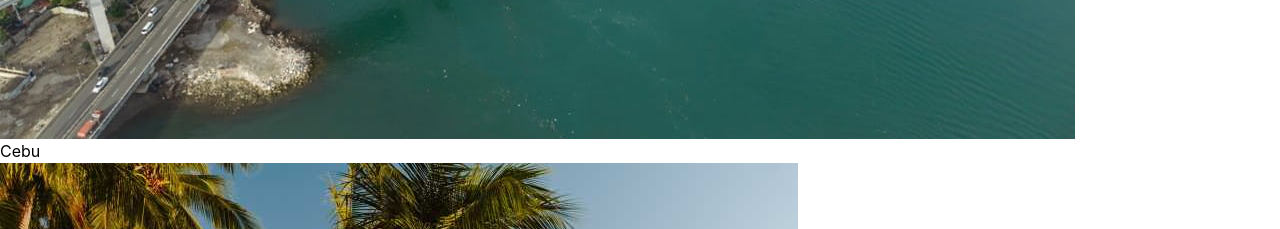
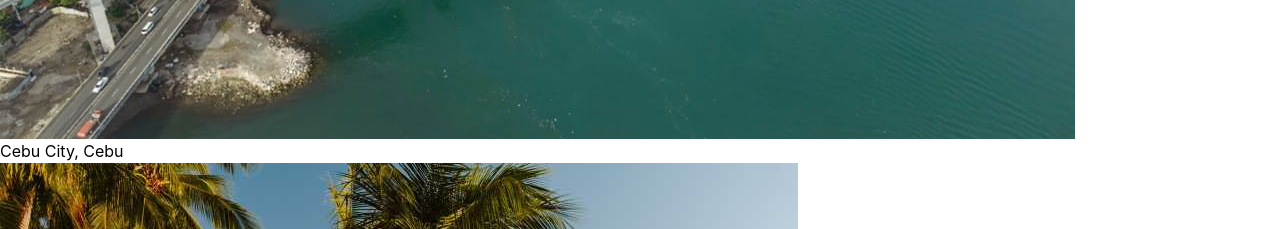
Before and after one commit to kimalfredmolina/Travel-Blog, a React (Vite) app: page / in a window 1280 px wide. Shown: the part 5080-5309 px from the top of the page. Built offline with nearby package versions, Linux system fonts and the light colour scheme.

Commit message:
Changes Text

```diff
--- a/src/components/Info.jsx
+++ b/src/components/Info.jsx
@@ -52,7 +52,7 @@ const Info = () => {
           <div className="card bg-white shadow-md rounded-lg p-4 relative">
             <img src={vis1} alt="Tvis1" className="rounded-lg"/>
             <div className="absolute bottom-4 left-1/2 transform -translate-x-1/2 text-white w-full text-center">
-              <h3 className="text-xl font-semibold">Cebu</h3>
+              <h3 className="text-xl font-semibold">Cebu City, Cebu</h3>
             </div>
           </div>
           <div className="card bg-white shadow-md rounded-lg p-4 relative">
```
